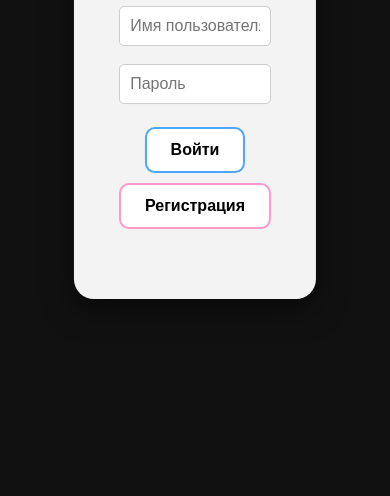
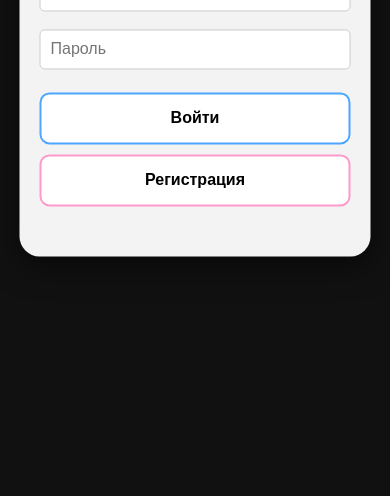
Before and after one commit to ivanchikyarchick/tri-kota, a website: page public/index.html in a window 390 px wide. Shown: the part 348-844 px from the top of the page. Drawn offline with nearby package versions, Linux system fonts and the light colour scheme; no server answers; files whose address does not match are found by name.

Commit message:
Update style.css

```diff
--- a/public/style.css
+++ b/public/style.css
@@ -96,3 +96,67 @@ button:hover { background-color: #f0f0f0; transform: translateY(-2px); }
 }
 
 #status, #auth-status { font-size: 16px; color: #555; margin-top: 15px; }
+
+body, html {
+    margin: 0; padding: 0; width: 100%; height: 100%;
+    overflow: hidden; background-color: #111;
+    font-family: 'Arial', sans-serif;
+    /* Забороняємо виділення тексту на телефонах */
+    -webkit-user-select: none;
+    user-select: none;
+}
+
+#auth, #menu {
+    position: absolute; top: 50%; left: 50%;
+    transform: translate(-50%, -50%);
+    background: rgba(255, 255, 255, 0.95);
+    padding: 40px; border-radius: 20px;
+    text-align: center; box-shadow: 0 10px 30px rgba(0,0,0,0.5);
+    z-index: 10;
+    box-sizing: border-box;
+}
+
+input {
+    padding: 10px; font-size: 16px; border-radius: 5px;
+    border: 1px solid #ccc; width: 80%;
+    box-sizing: border-box;
+}
+
+button {
+    padding: 12px 24px; margin: 5px; font-size: 16px;
+    font-weight: bold; cursor: pointer; border: 2px solid #ddd;
+    border-radius: 10px; background-color: #fff; transition: 0.3s;
+    /* Щоб на iPhone не було стандартного сірого стилю */
+    -webkit-appearance: none;
+}
+
+button:hover { background-color: #f0f0f0; transform: translateY(-2px); }
+#btn-korzhik { border-color: #4da6ff; color: #0066cc; }
+#btn-karamelka { border-color: #ff99cc; color: #cc0066; }
+
+#gameCanvas {
+    display: none; width: 100vw; height: 100vh; object-fit: cover;
+    /* Прибираємо стандартні дії браузера при свайпах */
+    touch-action: none;
+}
+
+#status, #auth-status { font-size: 16px; color: #555; margin-top: 15px; }
+
+/* Адаптація для екранів телефонів (ширина менше 600px) */
+@media (max-width: 600px) {
+    #auth, #menu {
+        width: 90%;
+        padding: 20px;
+    }
+    button {
+        width: 100%;
+        margin: 5px 0;
+        padding: 15px; /* Більші кнопки для пальців */
+    }
+    input {
+        width: 100%;
+    }
+    h1 {
+        font-size: 24px;
+    }
+}
```
